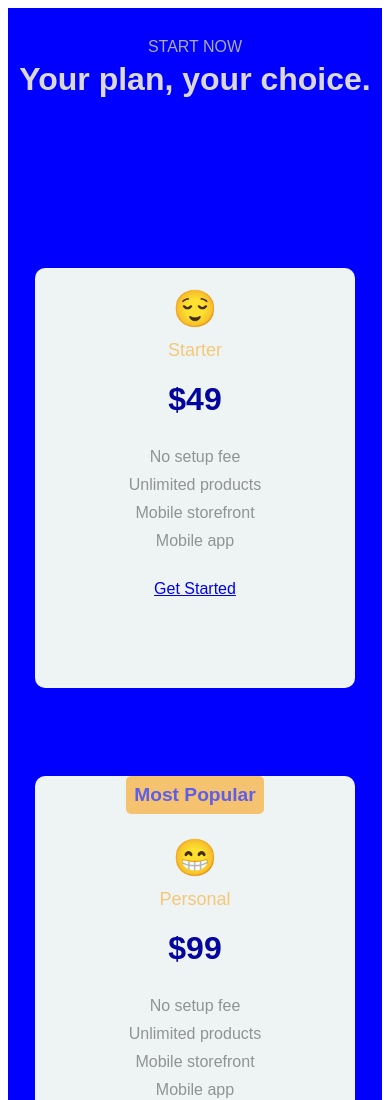
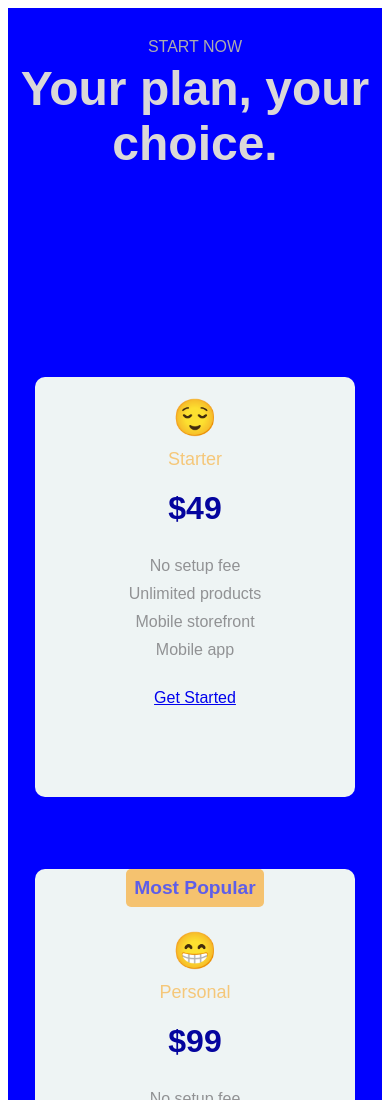
Before and after one commit to arnab1616/html-priceTemplete, a plain HTML site: page index.html in a window 390 px wide. Shown: the top 1100 px of the page. Drawn offline with Linux system fonts and the light colour scheme; a web font is replaced by a local one.

Commit message:
Update style.css

```diff
--- a/style.css
+++ b/style.css
@@ -97,6 +97,16 @@ body {
         .pricing-container{
             flex-direction: column;
             align-items: center;
+            gap: 2rem;
             height: 220vh;
         }
-}
+      }
+      @media (min-width: 319px) and (max-width: 480px){
+        .headline h1{
+          display: flex;
+          font-size: 3rem;
+          /* flex-wrap: wrap; */
+          text-align: center;
+          margin-bottom: 20px;
+        }
+      }
```
